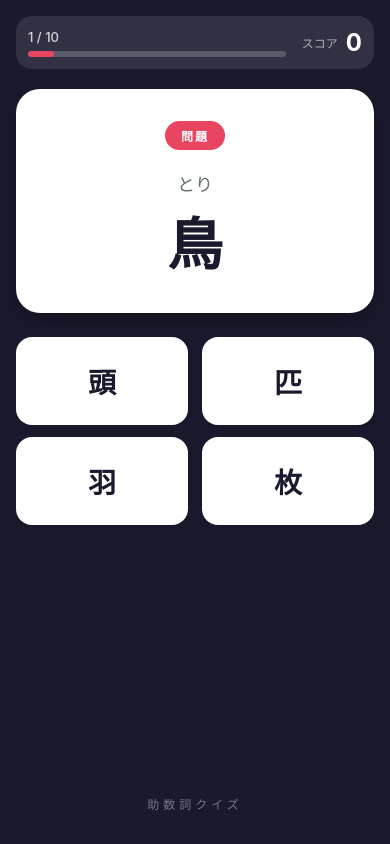
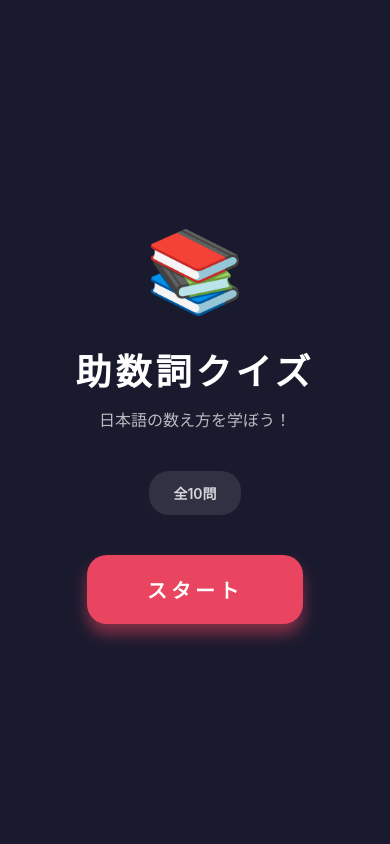
Before and after one commit to ishi720/josushi-quiz-app, a React Native app: screen / in a window 390 px wide. Built offline with nearby package versions, Linux system fonts and the light colour scheme.

Commit message:
スタート画面の追加

```diff
--- a/App.js
+++ b/App.js
@@ -1,4 +1,4 @@
-import React, { useState, useEffect } from 'react';
+import { useState } from 'react';
 import {
   View,
   Text,
@@ -34,13 +34,10 @@ export default function App() {
   const [selectedAnswer, setSelectedAnswer] = useState(null);
   const [showResult, setShowResult] = useState(false);
   const [gameOver, setGameOver] = useState(false);
+  const [gameStarted, setGameStarted] = useState(false);
   const [questions, setQuestions] = useState([]);
   const [streak, setStreak] = useState(0);
   const [fadeAnim] = useState(new Animated.Value(1));
-
-  useEffect(() => {
-    startNewGame();
-  }, []);
 
   const shuffleArray = (array) => {
     const shuffled = [...array];
@@ -62,6 +59,7 @@ export default function App() {
     setSelectedAnswer(null);
     setShowResult(false);
     setGameOver(false);
+    setGameStarted(true);
     setStreak(0);
   };
 
@@ -117,10 +115,20 @@ export default function App() {
     return { emoji: "📚", message: "練習しましょう！" };
   };
 
-  if (questions.length === 0) {
+  if (!gameStarted) {
     return (
       <SafeAreaView style={styles.container}>
-        <Text style={styles.loading}>読み込み中...</Text>
+        <View style={styles.startScreen}>
+          <Text style={styles.startEmoji}>📚</Text>
+          <Text style={styles.startTitle}>助数詞クイズ</Text>
+          <Text style={styles.startSubtitle}>日本語の数え方を学ぼう！</Text>
+          <View style={styles.startInfo}>
+            <Text style={styles.startInfoText}>全10問</Text>
+          </View>
+          <TouchableOpacity style={styles.startButton} onPress={startNewGame}>
+            <Text style={styles.startButtonText}>スタート</Text>
+          </TouchableOpacity>
+        </View>
       </SafeAreaView>
     );
   }
@@ -556,4 +564,56 @@ const styles = StyleSheet.create({
     fontSize: 16,
     fontWeight: '600',
   },
+  // スタート画面
+  startScreen: {
+    flex: 1,
+    justifyContent: 'center',
+    alignItems: 'center',
+    padding: 32,
+  },
+  startEmoji: {
+    fontSize: 80,
+    marginBottom: 24,
+  },
+  startTitle: {
+    fontSize: 36,
+    fontWeight: '800',
+    color: '#fff',
+    marginBottom: 12,
+    letterSpacing: 4,
+  },
+  startSubtitle: {
+    fontSize: 16,
+    color: 'rgba(255,255,255,0.7)',
+    marginBottom: 40,
+  },
+  startInfo: {
+    backgroundColor: 'rgba(255,255,255,0.1)',
+    paddingVertical: 12,
+    paddingHorizontal: 24,
+    borderRadius: 20,
+    marginBottom: 40,
+  },
+  startInfoText: {
+    color: 'rgba(255,255,255,0.8)',
+    fontSize: 14,
+    fontWeight: '600',
+  },
+  startButton: {
+    backgroundColor: '#e94560',
+    paddingVertical: 20,
+    paddingHorizontal: 60,
+    borderRadius: 20,
+    shadowColor: '#e94560',
+    shadowOffset: { width: 0, height: 10 },
+    shadowOpacity: 0.5,
+    shadowRadius: 15,
+    elevation: 8,
+  },
+  startButtonText: {
+    color: '#fff',
+    fontSize: 20,
+    fontWeight: '700',
+    letterSpacing: 4,
+  },
 });
```
